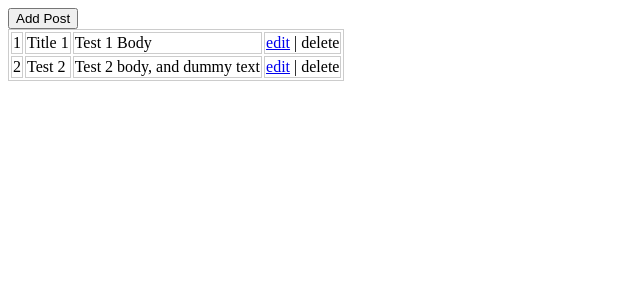
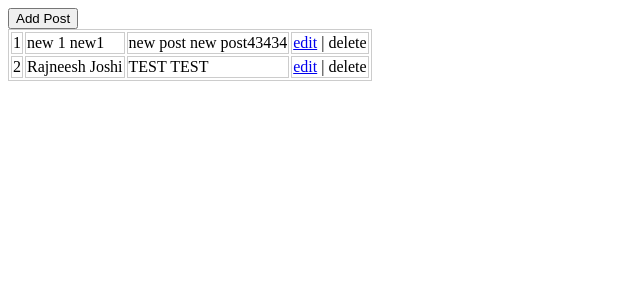
Before and after one commit to rajneeshjoshi4/httpservice, an Angular app: page / in a window 1280 px wide. Shown: the top 300 px of the page, without its empty margins (0-640 px from the left). Built offline with nearby package versions, Linux system fonts and the light colour scheme; no server answers; data requests are answered from the project's data file.

Commit message:
UPdate
update

```diff
--- a/mocks/data.json
+++ b/mocks/data.json
@@ -1,13 +1,13 @@
 {
   "posts": [
     {
-      "title": "Title 1",
-      "body": " Test 1 Body",
-      "id": 1
+      "id": 1,
+      "title": "new 1 new1",
+      "body": "new post new post43434"
     },
     {
-      "title": "Test 2",
-      "body": "Test 2 body, and dummy text",
+      "title": "Rajneesh Joshi",
+      "body": "TEST TEST",
       "id": 2
     }
   ]
--- a/package.json
+++ b/package.json
@@ -21,6 +21,7 @@
     "@angular/platform-browser": "~8.0.0",
     "@angular/platform-browser-dynamic": "~8.0.0",
     "@angular/router": "~8.0.0",
+    "lodash": "^4.17.15",
     "rxjs": "~6.4.0",
     "tslib": "^1.9.0",
     "zone.js": "~0.9.1"
@@ -32,6 +33,7 @@
     "@angular/language-service": "~8.0.0",
     "@types/jasmine": "~3.3.8",
     "@types/jasminewd2": "~2.0.3",
+    "@types/lodash": "^4.14.136",
     "@types/node": "~8.9.4",
     "codelyzer": "^5.0.0",
     "concurrently": "^4.1.1",
--- a/src/app/app.module.ts
+++ b/src/app/app.module.ts
@@ -1,6 +1,6 @@
 import { BrowserModule } from '@angular/platform-browser';
 import { NgModule } from '@angular/core';
-import { FormsModule } from '@angular/forms';
+import { FormsModule, ReactiveFormsModule } from '@angular/forms';
 
 import {HttpClientModule} from '@angular/common/http';
 
@@ -22,7 +22,8 @@ import { EditpostComponent } from './editpost/editpost.component';
     BrowserModule,
     AppRoutingModule,
     HttpClientModule,
-    FormsModule
+    FormsModule,
+    ReactiveFormsModule
   ],
   providers: [PostService],
   bootstrap: [AppComponent]
--- a/src/app/editpost/editpost.component.html
+++ b/src/app/editpost/editpost.component.html
@@ -1,11 +1,11 @@
 <a routerLink="/">Back</a>
 <div>
-  <form #form="ngForm" (ngSubmit)="editPost()">
+  <form [formGroup]="editPostForm" (ngSubmit)="onUpdate()">
     <label>Title:</label>
-    <input [(ngModel)]="etitle" name="title" type="text" />
+    <input formControlName="title" type="text" />
 
     <label>Body:</label>
-    <input [(ngModel)]="ebody" name="body" type="text" />
+    <input formControlName="body" type="text" />
 
     <button type="submit">Update</button>
   </form>
@@ -13,3 +13,5 @@
   <div *ngIf="isAdded">{{confermationStr}}</div>
 
 </div>
+
+{{id}}
--- a/src/app/editpost/editpost.component.ts
+++ b/src/app/editpost/editpost.component.ts
@@ -1,7 +1,8 @@
 import { Router, ActivatedRoute } from '@angular/router';
 import { PostService } from 'src/app/services/post.service';
-import { Component, OnInit, ViewChild } from '@angular/core';
-import { NgForm } from '@angular/forms';
+import { Component, OnInit } from '@angular/core';
+import { FormGroup, FormControl } from '@angular/forms';
+import * as _ from 'lodash';
 
 @Component({
   selector: 'app-editpost',
@@ -9,11 +10,49 @@ import { NgForm } from '@angular/forms';
   styleUrls: ['./editpost.component.scss']
 })
 export class EditpostComponent implements OnInit {
-  @ViewChild('form', { static: true }) editPostForm: NgForm;
+  id: number;
+  posts = [];
+  post: { title: string, body: string };
+  editPostForm: FormGroup;
 
   constructor(private service: PostService, private router: Router, private route: ActivatedRoute) { }
 
   ngOnInit() {
+
+    this.route.params.subscribe(params => {
+      this.id = +params['id'];
+    });
+
+    this.editPostForm = new FormGroup({
+      'title': new FormControl('null'),
+      'body': new FormControl('null')
+    })
+
+    this.service.getPosts().subscribe(responseData => {
+      this.posts = responseData;
+      var index = _.findIndex(responseData, { id: this.id })
+      //console.log(index);
+      this.post = this.posts[index];
+      console.log(this.post);
+
+      this.editPostForm.setValue({
+        'title': this.post.title,
+        'body': this.post.body
+
+      })
+
+    })
+  }
+
+  onUpdate() {
+    console.log(this.editPostForm);
+    let post: object = { id: this.id, title: this.editPostForm.value.title, body: this.editPostForm.value.body }
+    this.service.updatePost(post)
+      .subscribe(response => {
+        this.editPostForm.reset();
+        this.router.navigate(['/']);
+      })
+
   }
 
 }
--- a/src/app/posts/posts.component.ts
+++ b/src/app/posts/posts.component.ts
@@ -15,16 +15,16 @@ export class PostsComponent implements OnInit {
   constructor(private service: PostService, private router: Router) {
   }
 
-  updatePost(post) {
-    this.service.updatePost(post)
-      .subscribe(response => {
-        let index = this.posts.indexOf(post);
-        this.posts[index].title = this.inputPostForm.value.title;
-        this.posts[index].body = this.inputPostForm.value.body;
-        console.log(response);
-      })
+  // updatePost(post) {
+  //   this.service.updatePost(post)
+  //     .subscribe(response => {
+  //       let index = this.posts.indexOf(post);
+  //       this.posts[index].title = this.inputPostForm.value.title;
+  //       this.posts[index].body = this.inputPostForm.value.body;
+  //       console.log(response);
+  //     })
 
-  }
+  // }
 
   deletePost(post) {
     //console.log(post);
@@ -35,13 +35,10 @@ export class PostsComponent implements OnInit {
           this.posts.splice(index, 1);
         })
     }
-
   }
-
 
   nvaigateToAdd() {
     this.router.navigate(['/addPost']);
-
   }
 
   ngOnInit() {
@@ -50,6 +47,10 @@ export class PostsComponent implements OnInit {
         this.posts = response;
         //console.log(this.posts);
       })
+
+//compunnal  example
+      this.service.getApprovedStatus().subscribe(responseData => {
+      console.log(responseData.Content.Result);
+    })
   }
-
 }
--- a/src/app/services/post.service.ts
+++ b/src/app/services/post.service.ts
@@ -6,9 +6,13 @@ import { HttpClient, HttpHeaders, HttpResponse } from '@angular/common/http';
 })
 export class PostService {
   private dataUrl: string = 'http://localhost:3000/posts';
+  private compunnalapi: string = 'http://inspirecrqa.compunnel.com/api/';
 
   constructor(private http: HttpClient) { }
 
+  getApprovedStatus() {
+    return this.http.get(this.compunnalapi+'GetApprovedStatus');
+  }
 
   getPosts() {
     return this.http.get(this.dataUrl)
```
Also changed, not shown: 1 other file (tests, documents, lock files or other folders).
